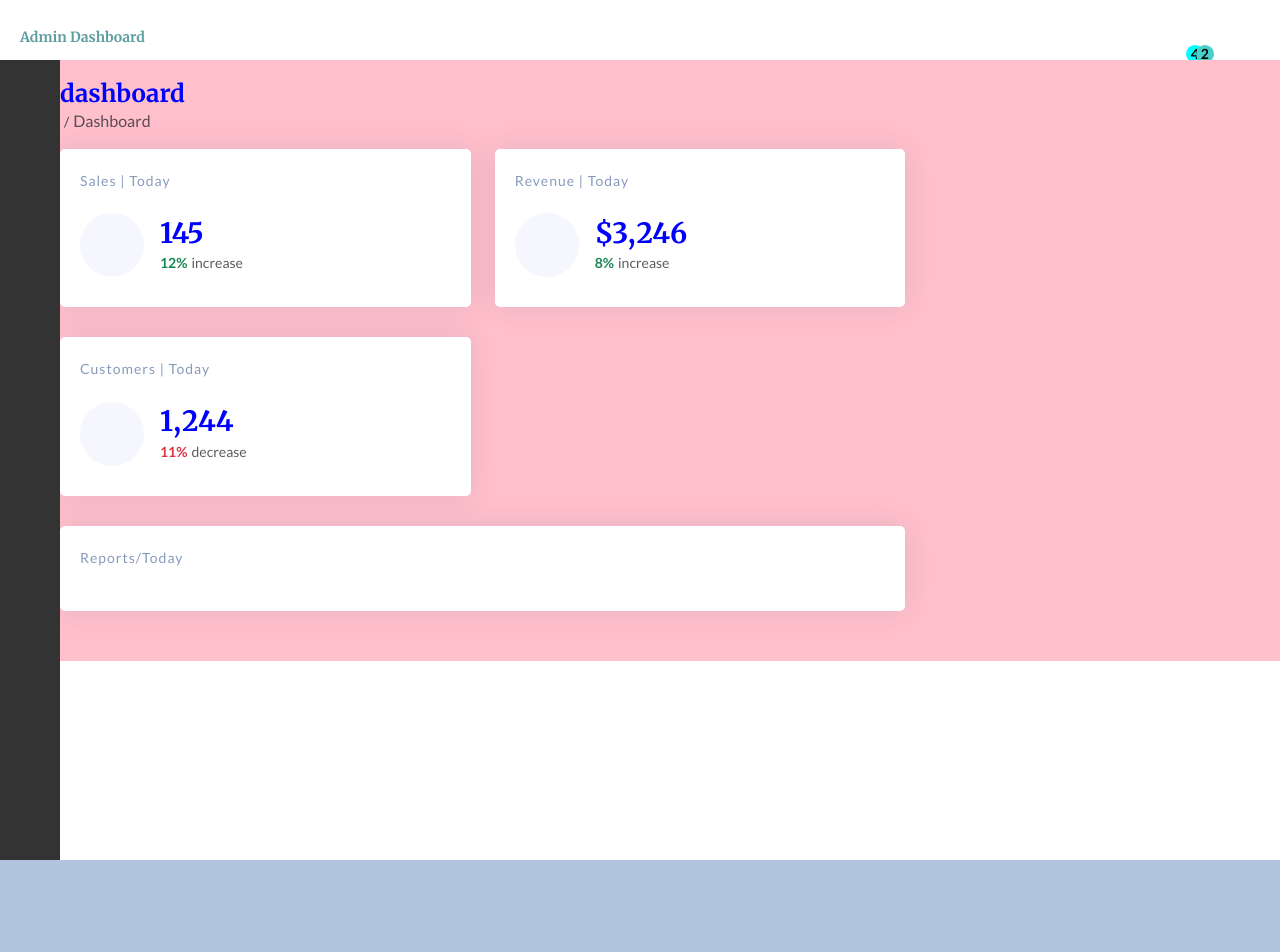
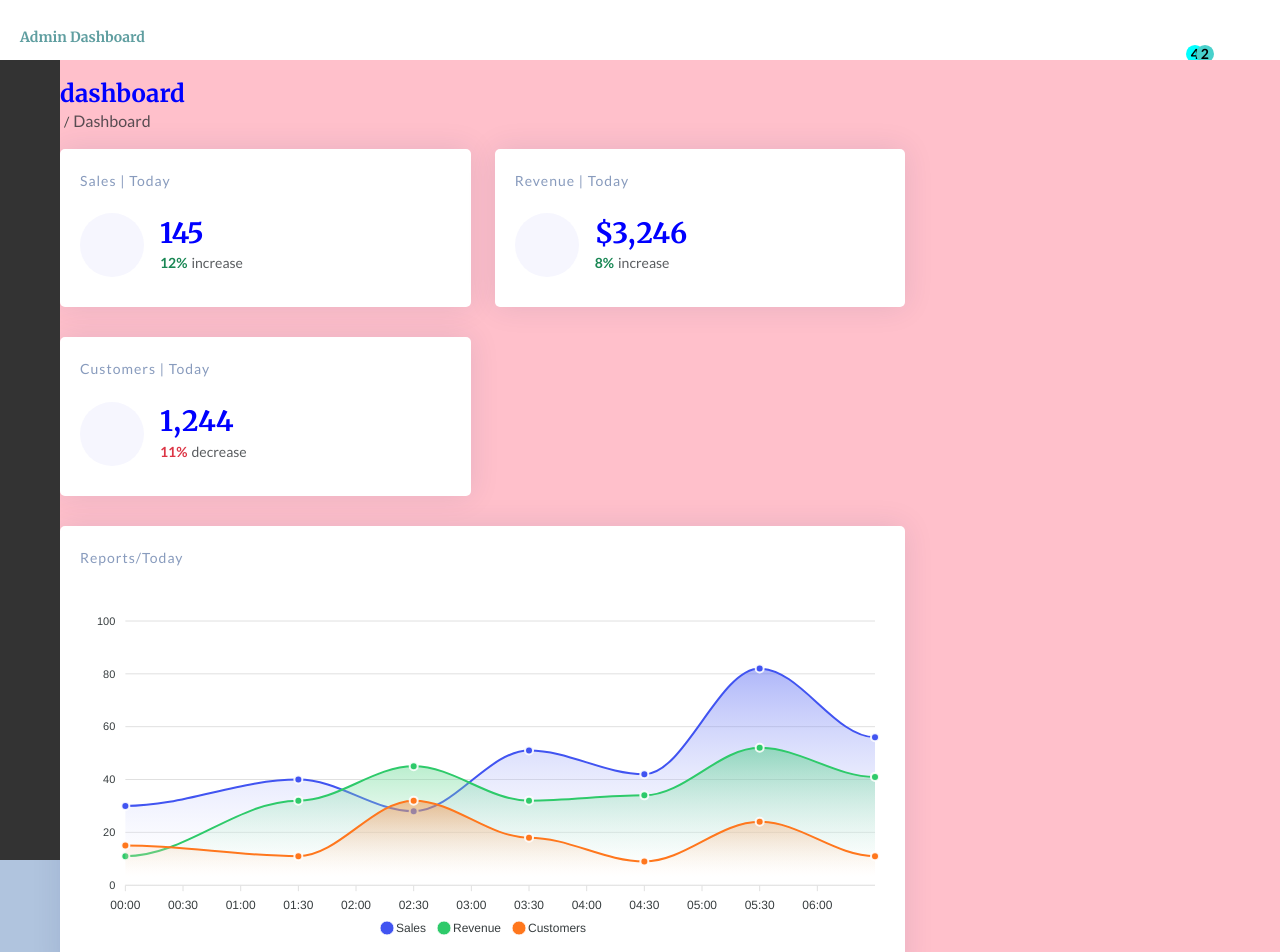
Before and after one commit to banuaggun/react-admin-dashboard, a React (Vite) app: page / in a window 1280 px wide. Shown: the top 952 px of the page. Before the commit the page ends 860 px from the top, so only its background shows below. Built offline with nearby package versions, Linux system fonts and the light colour scheme; some icons are missing.

Commit message:
Report graphic added.

```diff
--- /dev/null
+++ b/src/components/reports/ReportCharts.jsx
@@ -0,0 +1,74 @@
+import {useState} from 'react'
+import Chart from 'react-apexcharts'
+
+function ReportCharts() {
+  const [data, setData] = useState({
+    series:[
+      {
+        name:'Sales',
+        data:[30, 40, 28, 51, 42, 82, 56]
+      },
+      {
+        name:'Revenue',
+        data:[11, 32, 45, 32, 34, 52, 41]
+      },
+      {
+        name:'Customers',
+        data:[15, 11, 32, 18, 9, 24, 11]
+      }
+    ],
+    options:{
+      chart:{
+        height:350,
+        type:'area',
+        toolbar:{
+          show:false,
+        },
+      },
+      markers:{
+        size:4,
+      },
+      colors:['#4154f1', '#2eca6a', '#ff771d'],
+      fill:{
+        type:'gradient',
+        gradient:{
+          shadeIntensity:1,
+          opacityForm:0.3,
+          opacityTo:0.4,
+          stops:[0, 90, 100],
+        },
+      },
+      dataLabels:{
+        enabled:false,
+      },
+      stroke:{
+        curve:'smooth',
+        width:2,
+      },
+      xaxis:{
+        type:'datetime',
+        categories:[
+          '2024-10-20T00:00:00.00Z',
+          '2024-10-20T01:30:00.00Z',
+          '2024-10-20T02:30:00.00Z',
+          '2024-10-20T03:30:00.00Z',
+          '2024-10-20T04:30:00.00Z',
+          '2024-10-20T05:30:00.00Z',
+          '2024-10-20T06:30:00.00Z'
+        ],
+      },
+      tooltip:{
+        x:{
+          format:'dd/MM/yy HH:mm',
+        },
+      },
+    },
+  });
+
+  return (
+    <Chart options={data.options} series={data.series} type={data.options.chart.type} height={data.options.chart.height} />
+
+  )
+}
+
+export default ReportCharts
--- a/src/components/reports/Reports.jsx
+++ b/src/components/reports/Reports.jsx
@@ -1,5 +1,6 @@
 import { useState } from 'react'
 import CardFilter from '../card-filter/CardFilter'
+import ReportCharts from './ReportCharts';
 
 const Reports = () => {
   const [filter, setFilter] = useState('Today');
@@ -14,6 +15,7 @@ const Reports = () => {
         <h6 className="card-title">
           <span>Reports/{filter}</span>
         </h6>
+        <ReportCharts/>
       </div>
     </div>
   )
```
